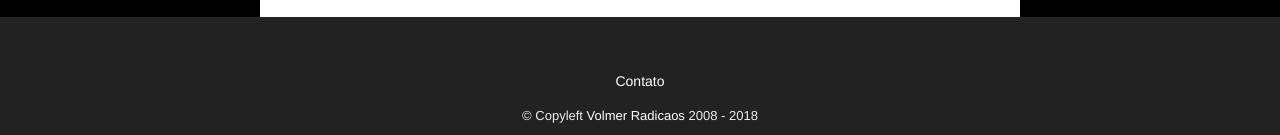
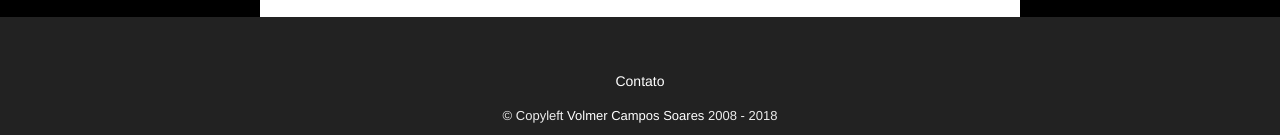
Before and after one commit to volmer/reviva, a Jekyll site: the page built from _posts/4/2010-12-01-editorial.md, in a window 1280 px wide. Shown: the part 1125-1260 px from the top of the page. Built offline with Jekyll 4.4.1, drawn with Linux system fonts in a browser that asks for light colours; some web fonts are replaced; comment, search, counter and statistics services are not loaded.

Commit message:
HTTPS ready

```diff
--- a/CNAME
+++ /dev/null
@@ -1 +0,0 @@
-reviva.radicaos.com
--- a/_config.yml
+++ b/_config.yml
@@ -3,7 +3,7 @@
 title: Zine Cultural Reviva
 email: reviva@radicaos.com
 description: 'Zine Cultural Reviva, primeiro zine de Correntina. Aqui você encontra todos os textos publicados nas quatro edições do Reviva.'
-url: 'http://reviva.radicaos.com'
+url: 'https://reviva.radicaos.com'
 
 # Build settings
 markdown: kramdown
--- a/_includes/footer.html
+++ b/_includes/footer.html
@@ -5,7 +5,9 @@
     </p>
 
     <p class="copyleft">
-      &copy; Copyleft <a href="http://volmerius.com" target="_blank">Volmer Radicaos</a> 2008 - {{ site.time | date: '%Y' }}
+      &copy; Copyleft
+      <a href="http://volmerius.com" target="_blank">Volmer Campos Soares</a>
+      2008 - {{ site.time | date: '%Y' }}
     </p>
   </div>
 </footer>
--- a/_posts/4/2010-12-01-editorial.md
+++ b/_posts/4/2010-12-01-editorial.md
@@ -33,5 +33,5 @@
 Aos colaboradores intrépidos desta edição: Alana (o rapaz escrevedor), Su, Loise e She
 Drink’s. Sem vocês essas páginas seriam ainda mais monocromáticas. Muito obrigado também
 aos amigos das mais variadas cenas que apreciam nosso zine com apoios, sugestões e
-cobranças. Os retornos de vocês por e-mails e comentários no [radicaos.com](http://radicaos.com) são incentivos
+cobranças. Os retornos de vocês por e-mails e comentários no [radicaos.com](https://radicaos.com) são incentivos
 fortes para que nossa iniciativa mantenha-se. Valeu mesmo!
--- a/css/main.css
+++ b/css/main.css
@@ -1,4 +1,4 @@
-@import url(http://fonts.googleapis.com/css?family=Trade+Winds|Special+Elite);
+@import url('https://fonts.googleapis.com/css?family=Trade+Winds|Special+Elite');
 
 * {
   margin: 0;
```
Also changed, not shown: Gemfile.lock.
